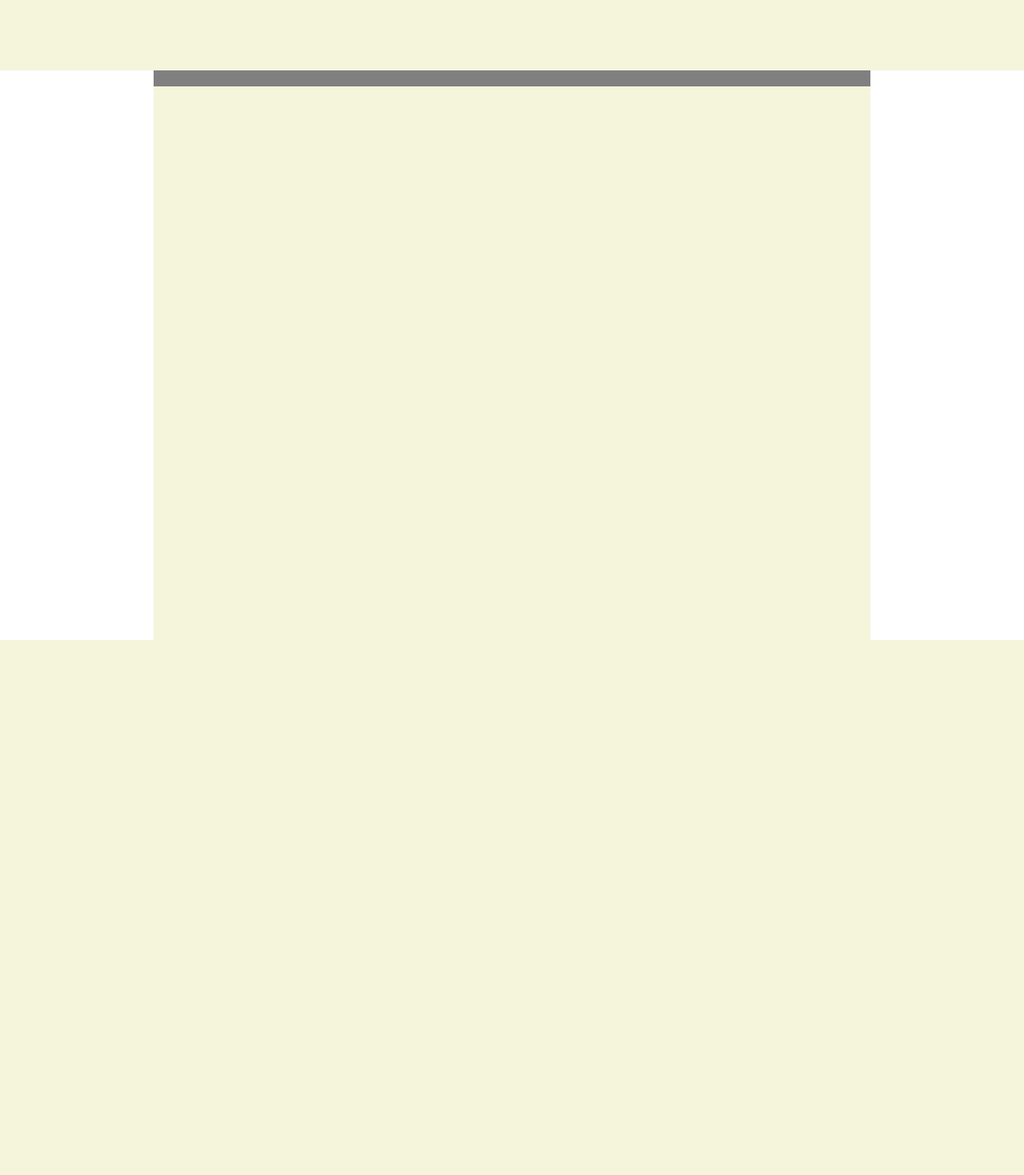
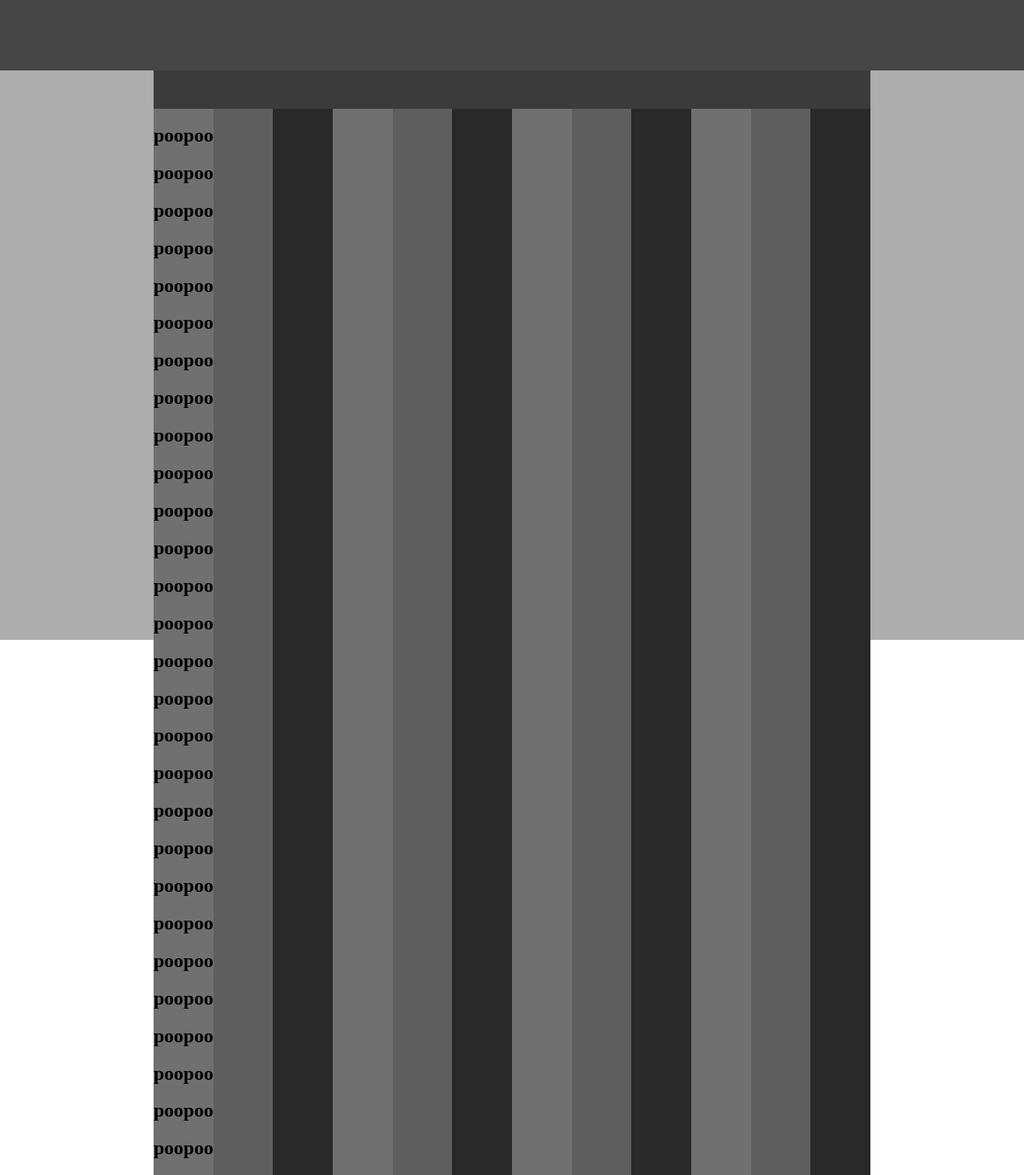
Before and after one commit to curtisho0718/IAT351, a PHP site: page /calendar.html in a window 1280 px wide. Shown: the whole page at 80% size. Before the commit the page ends 800 px from the top, so only its background shows below. Run offline with PHP 8.4, Linux system fonts and the light colour scheme.

Commit message:
Styled year, semester and their parent containers

```diff
--- a/css/main.css
+++ b/css/main.css
@@ -8,41 +8,77 @@ header {
   left: 0;
   right: 0;
   height: 11vh;
-  background-color: beige;
+  z-index: 10;
+  background-color: #464646;
 }
 
 main {
-  display: relative;
-  position: fixed;
+  position: absolute;
   top: 11vh;
   left: 0;
   right: 0;
-  height: 89vh;
-  background-color: gray;
-}
-
-div {
-  border-width: 1rem;
-  border-color: gray;
-  background-color: beige;
 }
 
 #left_nav {
   position: fixed;
-  top: 11vh;
-  left: 0;
   height: 89vh;
   width: 15vw;
-  background-color: white;
+  left: 0;
+  background-color: #adadad;
 }
 
 #right_nav {
   position: fixed;
-  top: 11vh;
-  right: 0;
   height: 89vh;
   width: 15vw;
-  background-color: white;
+  right: 0;
+  background-color: #adadad;
+}
+
+#calendar_view {
+  display: flex;
+  position: absolute;
+  flex-direction: row;
+  left: 15vw;
+  right: 15vw;
+  max-width: 100%;
+  margin: 0;
+  background-color: black;
+}
+
+#tabs_component {
+  position: fixed;
+  left: 15vw;
+  right: 15vw;
+  height: 3rem;
+  background-color: #3b3b3b;
+}
+
+#calendar_component {
+  display: flex;
+  flex-direction: row;
+  width: 100%;
+  height: 100%;
+  padding: 3rem 0 0 0;
+}
+
+.year {
+  display: flex;
+  flex-direction: row;
+  flex: 1;
+}
+
+.semester {
+  flex: 1;
+  background-color: #707070;
+}
+
+.semester:nth-child(2) {
+  background-color: #5e5e5e;
+}
+
+.semester:nth-child(3) {
+  background-color: #292929;
 }
 
 /* Above code is for the calendar.html file ――――――――――――――――――――――――――――――――――――――――――――――――――――――――――――― */
```
